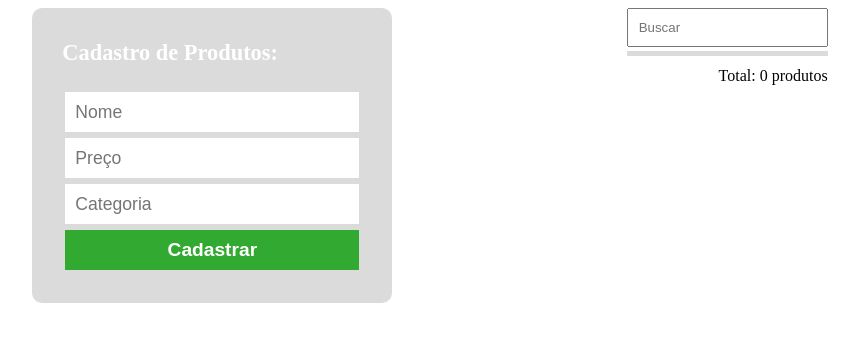
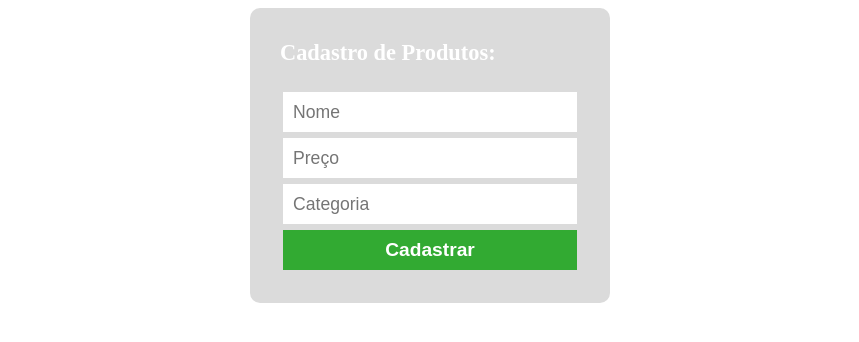
Before and after one commit to mathesbh/exercises-vuejs, a Vue app: page / in a window 1280 px wide. Shown: the top 342 px of the page, without its empty margins (210-1069 px from the left). Built offline with nearby package versions, Linux system fonts and the light colour scheme.

Commit message:
Modifica app para utilizar store e router-view

```diff
--- a/src/App.vue
+++ b/src/App.vue
@@ -1,43 +1,19 @@
 <template>
   <div class="container">
-    <ProductForm :onAddProduct="handleOnAddProduct"/>
-    <div class="box">
-      <Search :onSearch="handleSearchProducts"/>
-      <ProductList :products="listedProducts.length > 0 ? listedProducts : products"/>
-    </div>
+    <router-view/>
   </div>
 </template>
 
 <script>
-import ProductForm from './components/ProductForm';
-import ProductList from './components/ProductList';
-import Search from './components/Search';
-
 export default {
   name: 'App',
   components: {
-    ProductForm,
-    ProductList,
-    Search,
   },
   data(){
     return{
-      products: [],
-      listedProducts: [],
     }
   },
   methods: {
-    handleOnAddProduct(product){
-      this.products = this.products.concat(product);
-    },
-    handleSearchProducts(text){
-      const results = this.products.filter((e) => e.name.startsWith(text));
-      if(results.length > 0){
-        this.listedProducts = results;
-      } else{
-        this.listedProducts = this.products;
-      }
-    }
   }
 }
 </script>
```
